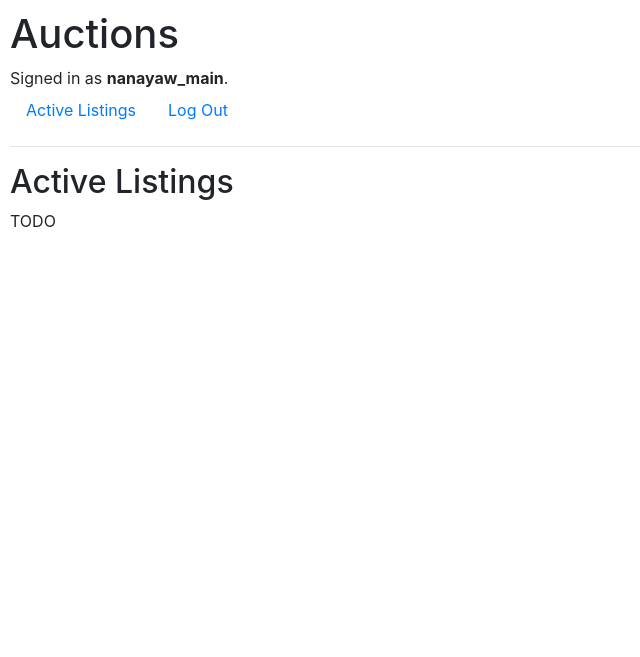
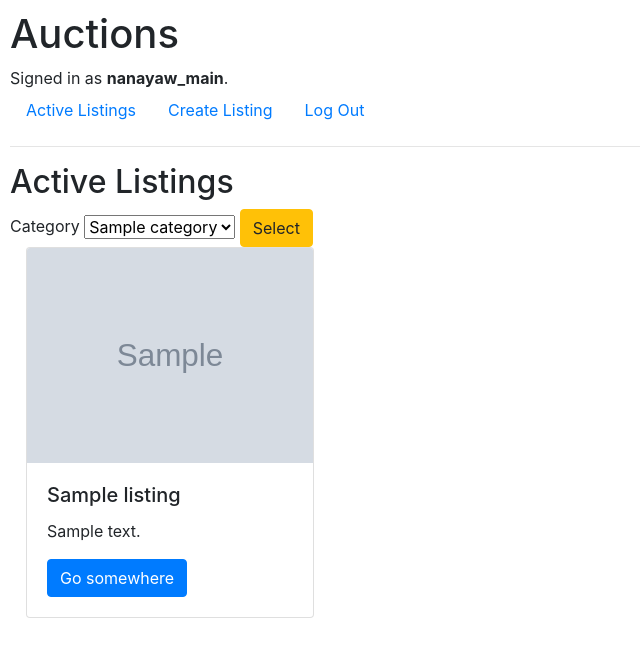
Before and after one commit to amankwahnanayaw/commerce-auction-site, a Django app: template commerce/auctions/templates/auctions/index.html in a window 1280 px wide. Shown: the top 657 px of the page, without its empty margins (0-640 px from the left). Run offline with Django 3.2, Linux system fonts and the light colour scheme; the template is opened without the code that fills it: values that come from a table or form of the project are taken from there, others are empty; a user stored in the database is signed in; tables that the repository leaves empty hold one stand-in row (values such as "Sample post"); grey boxes marked "Sample" are stand-in pictures; some libraries are stand-ins or nearby versions.

Commit message:
made listings and category

```diff
--- a/commerce/auctions/models.py
+++ b/commerce/auctions/models.py
@@ -21,7 +21,7 @@ class Listing(models.Model):
     isActive = models.BooleanField(default=True)
     owner = models.ForeignKey(
         User, on_delete=models.CASCADE, blank=True, null=True, related_name="user")
-    Category = models.ForeignKey(
+    category = models.ForeignKey(
         Category, on_delete=models.CASCADE, blank=True, null=True, related_name="category")
 
     def __str__(self):
--- a/commerce/auctions/templates/auctions/index.html
+++ b/commerce/auctions/templates/auctions/index.html
@@ -2,6 +2,26 @@
 
 {% block body %}
     <h2>Active Listings</h2>
-
-    TODO
+    <form action="{% url 'displayCategory' %}" method="post">
+        {% csrf_token %}
+        <lable for="category">Category</lable>
+            <select name="category" id="category">
+                {% for cat in categories %}
+                <option value="{{ cat }}">{{ cat }}</option>
+                {% endfor %}
+            </select>
+        <button type="submit" class="btn btn-warning">Select</button>
+    </form>
+    <div class="row mx-3">
+        {% for listing in listings %}
+            <div class="card" style="width: 18rem;">
+                <img src="{{ listing.imageUrl }}" class="card-img-top" alt="{{ listing.title }}">
+                <div class="card-body">
+                <h5 class="card-title">{{ listing.title }}</h5>
+                <p class="card-text">{{ listing.description }}</p>
+                <a href="#" class="btn btn-primary">Go somewhere</a>
+                </div>
+            </div>
+        {% endfor %}
+    </div>
 {% endblock %}
--- a/commerce/auctions/templates/auctions/layout.html
+++ b/commerce/auctions/templates/auctions/layout.html
@@ -22,6 +22,9 @@
             </li>
             {% if user.is_authenticated %}
                 <li class="nav-item">
+                    <a class="nav-link" href="{% url 'create' %}">Create Listing</a>
+                </li>
+                <li class="nav-item">
                     <a class="nav-link" href="{% url 'logout' %}">Log Out</a>
                 </li>
             {% else %}
--- a/commerce/auctions/urls.py
+++ b/commerce/auctions/urls.py
@@ -6,5 +6,7 @@ urlpatterns = [
     path("", views.index, name="index"),
     path("login", views.login_view, name="login"),
     path("logout", views.logout_view, name="logout"),
-    path("register", views.register, name="register")
+    path("register", views.register, name="register"),
+    path("create", views.createListing, name="create"),
+    path("displayCategory", views.displayCategory, name="displayCategory")
 ]
```
Also changed, not shown: commerce/auctions/views.py (+47 -2 lines).
